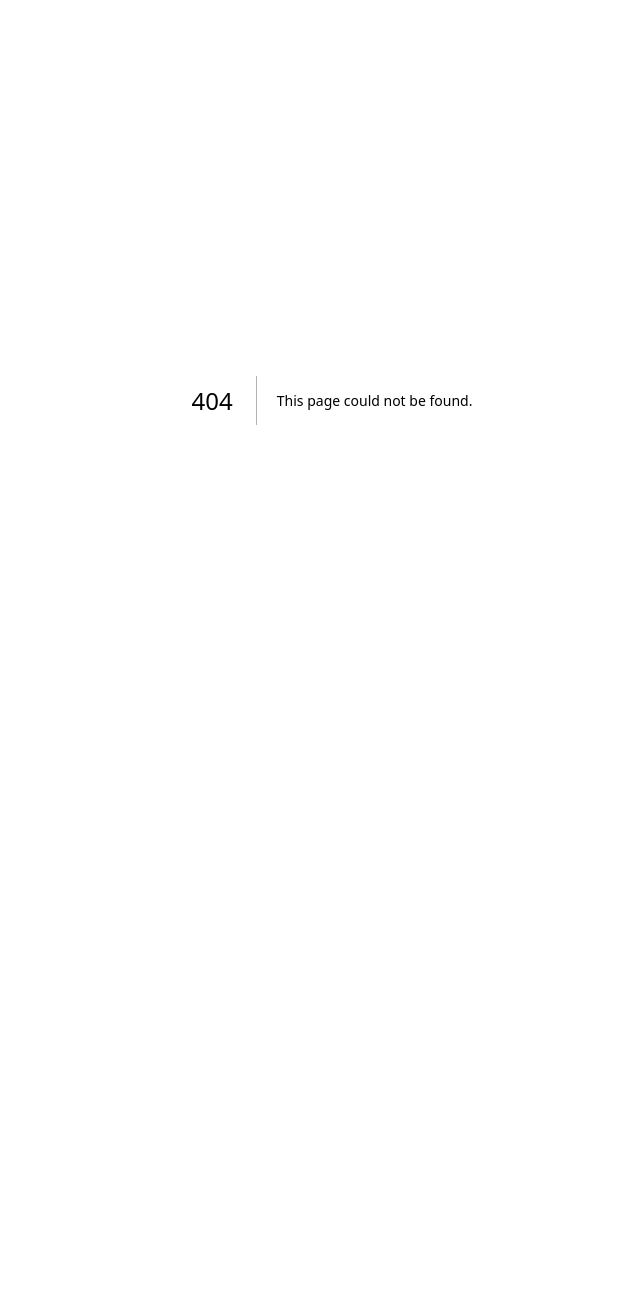
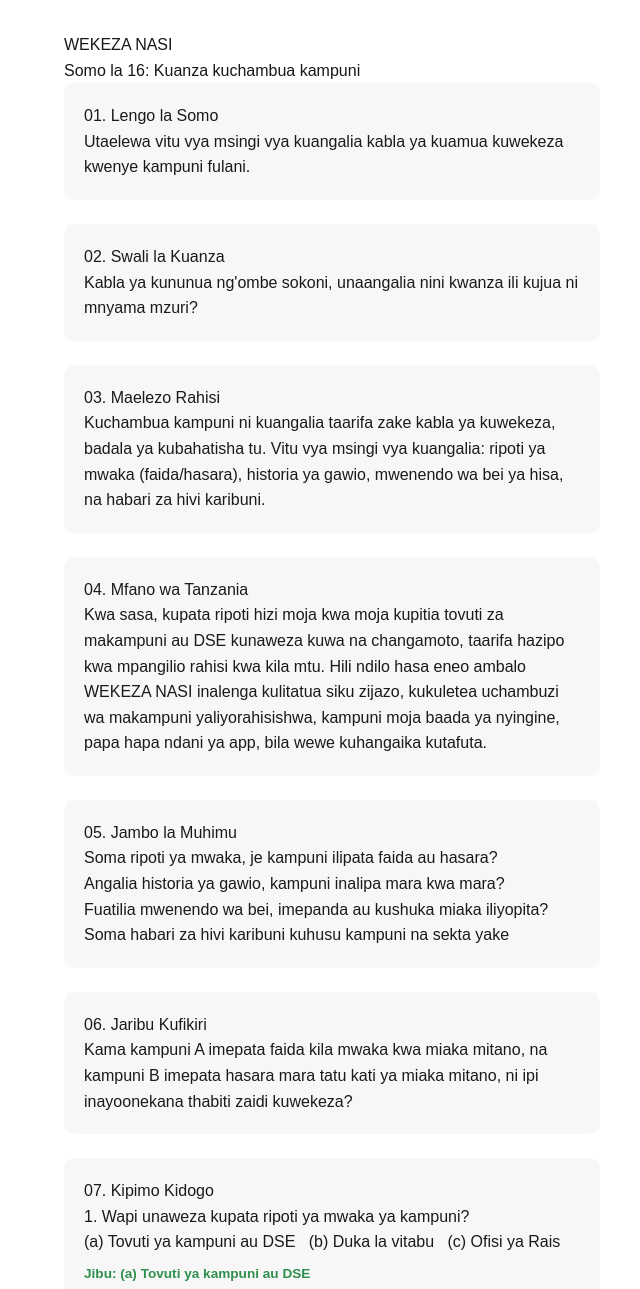
Before and after one commit to sadikiabubakari698-crypto/wekeza_nasi, a Next.js app in the folder wekeza-nasi-app/: page /somo16 in a window 1280 px wide. Before the commit this address had no page. Shown: the top 1289 px of the page, without its empty margins (308-948 px from the left). Before the commit the page ends 800 px from the top, so only its background shows below. Built offline with nearby package versions, Linux system fonts and the light colour scheme.

Commit message:
Add Somo la 16, final lesson, complete Academy curriculum with Taji icon

```diff
--- a/wekeza-nasi-app/app/page.js
+++ b/wekeza-nasi-app/app/page.js
@@ -16,6 +16,7 @@ export default function Home() {
     { href: "/somo13", title: "Somo 13: IPO ni nini?", icon: "mti-mkubwa" },
     { href: "/somo14", title: "Somo 14: Stock Split ni nini?", icon: "mti-mkubwa" },
     { href: "/somo15", title: "Somo 15: Soko la Tanzania linafanyaje kazi?", icon: "mti-mkubwa" },
+    { href: "/somo16", title: "Somo 16: Kuanza kuchambua kampuni", icon: "taji" },
   ];
   return (
     <main style={{ padding: "2rem", maxWidth: "600px", margin: "0 auto", fontFamily: "sans-serif", lineHeight: 1.6 }}>
--- a/wekeza-nasi-app/app/somo15/page.js
+++ b/wekeza-nasi-app/app/somo15/page.js
@@ -69,7 +69,7 @@ export default function Somo15() {
         <p>Somo 16: Kuanza kuchambua kampuni</p>
       </div>
 
-      <p><a href="/somo14">&larr; Somo la 14</a></p>
+      <p><a href="/somo14" style={{ marginRight: "1.5rem" }}>&larr; Somo la 14</a><a href="/somo16" style={{ fontWeight: "bold" }}>Endelea na Somo la 16 &rarr;</a></p>
     </main>
   );
 }
--- /dev/null
+++ b/wekeza-nasi-app/app/somo16/page.js
@@ -0,0 +1,75 @@
+export default function Somo16() {
+  return (
+    <main style={{ padding: "2rem", maxWidth: "600px", margin: "0 auto", fontFamily: "sans-serif", lineHeight: 1.6 }}>
+      <h1>WEKEZA NASI</h1>
+      <h2>Somo la 16: Kuanza kuchambua kampuni</h2>
+
+      <div className="lesson-box">
+        <h3>01. Lengo la Somo</h3>
+        <p>Utaelewa vitu vya msingi vya kuangalia kabla ya kuamua kuwekeza kwenye kampuni fulani.</p>
+      </div>
+
+      <div className="lesson-box">
+        <h3>02. Swali la Kuanza</h3>
+        <p>Kabla ya kununua ng&apos;ombe sokoni, unaangalia nini kwanza ili kujua ni mnyama mzuri?</p>
+      </div>
+
+      <div className="lesson-box">
+        <h3>03. Maelezo Rahisi</h3>
+        <p>
+          Kuchambua kampuni ni kuangalia taarifa zake kabla ya kuwekeza,
+          badala ya kubahatisha tu. Vitu vya msingi vya kuangalia: ripoti
+          ya mwaka (faida/hasara), historia ya gawio, mwenendo wa bei ya
+          hisa, na habari za hivi karibuni.
+        </p>
+      </div>
+
+      <div className="lesson-box">
+        <h3>04. Mfano wa Tanzania</h3>
+        <p>
+          Kwa sasa, kupata ripoti hizi moja kwa moja kupitia tovuti za
+          makampuni au DSE kunaweza kuwa na changamoto, taarifa hazipo
+          kwa mpangilio rahisi kwa kila mtu. Hili ndilo hasa eneo ambalo
+          WEKEZA NASI inalenga kulitatua siku zijazo, kukuletea uchambuzi
+          wa makampuni yaliyorahisishwa, kampuni moja baada ya nyingine,
+          papa hapa ndani ya app, bila wewe kuhangaika kutafuta.
+        </p>
+      </div>
+
+      <div className="lesson-box">
+        <h3>05. Jambo la Muhimu</h3>
+        <ul>
+          <li>Soma ripoti ya mwaka, je kampuni ilipata faida au hasara?</li>
+          <li>Angalia historia ya gawio, kampuni inalipa mara kwa mara?</li>
+          <li>Fuatilia mwenendo wa bei, imepanda au kushuka miaka iliyopita?</li>
+          <li>Soma habari za hivi karibuni kuhusu kampuni na sekta yake</li>
+        </ul>
+      </div>
+
+      <div className="lesson-box">
+        <h3>06. Jaribu Kufikiri</h3>
+        <p>Kama kampuni A imepata faida kila mwaka kwa miaka mitano, na kampuni B imepata hasara mara tatu kati ya miaka mitano, ni ipi inayoonekana thabiti zaidi kuwekeza?</p>
+      </div>
+
+      <div className="lesson-box">
+        <h3>07. Kipimo Kidogo</h3>
+        <p>1. Wapi unaweza kupata ripoti ya mwaka ya kampuni?<br />(a) Tovuti ya kampuni au DSE &nbsp; (b) Duka la vitabu &nbsp; (c) Ofisi ya Rais</p>
+        <p className="quiz-answer">Jibu: (a) Tovuti ya kampuni au DSE</p>
+        <p>2. Nini kinachoashiria kampuni thabiti?<br />(a) Faida ya mara kwa mara &nbsp; (b) Hasara kila mwaka &nbsp; (c) Kutokuwa na taarifa</p>
+        <p className="quiz-answer">Jibu: (a) Faida ya mara kwa mara</p>
+      </div>
+
+      <div className="lesson-box">
+        <h3>08. Muhtasari wa Dakika 1</h3>
+        <p>Kuchambua kampuni kunahusisha kusoma ripoti ya mwaka, historia ya gawio, mwenendo wa bei, na habari za hivi karibuni kabla ya kuwekeza.</p>
+      </div>
+
+      <div className="lesson-box">
+        <h3>09. Hatua Inayofuata</h3>
+        <p>🏆 Hongera! Umemaliza masomo yote 16 ya msingi ya WEKEZA NASI Academy.</p>
+      </div>
+
+      <p><a href="/somo15">&larr; Somo la 15</a></p>
+    </main>
+  );
+}
```
Also changed, not shown: 1 other file (tests, documents, lock files or other folders).
